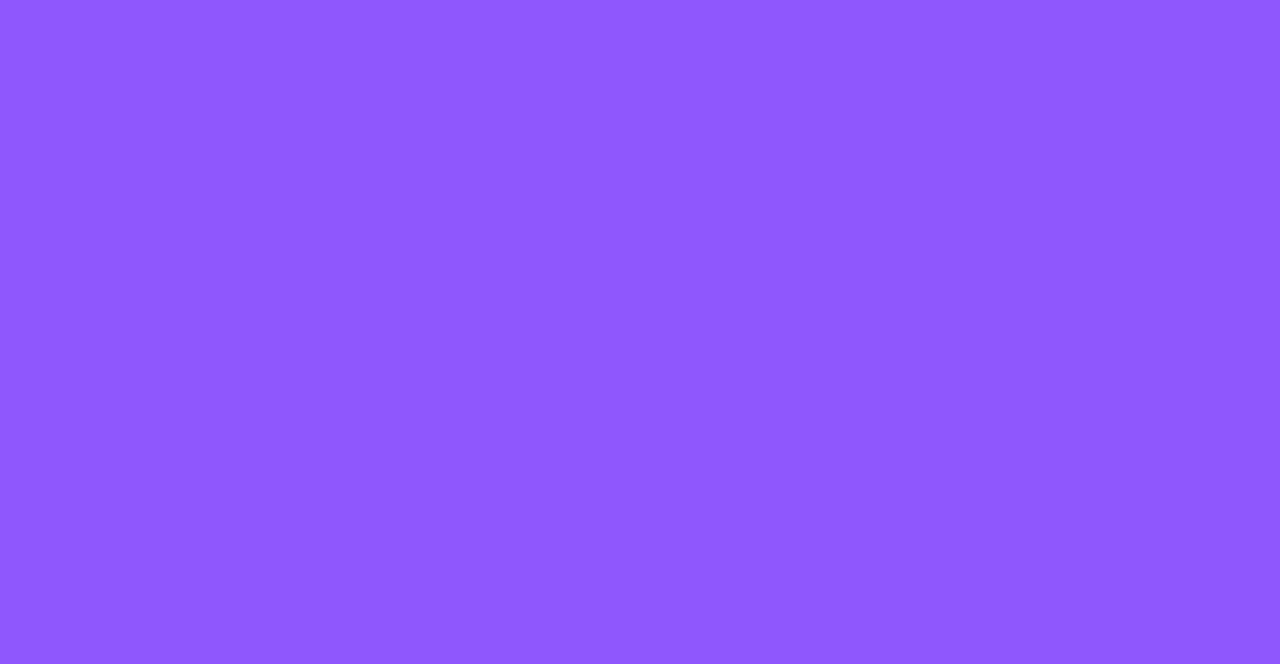
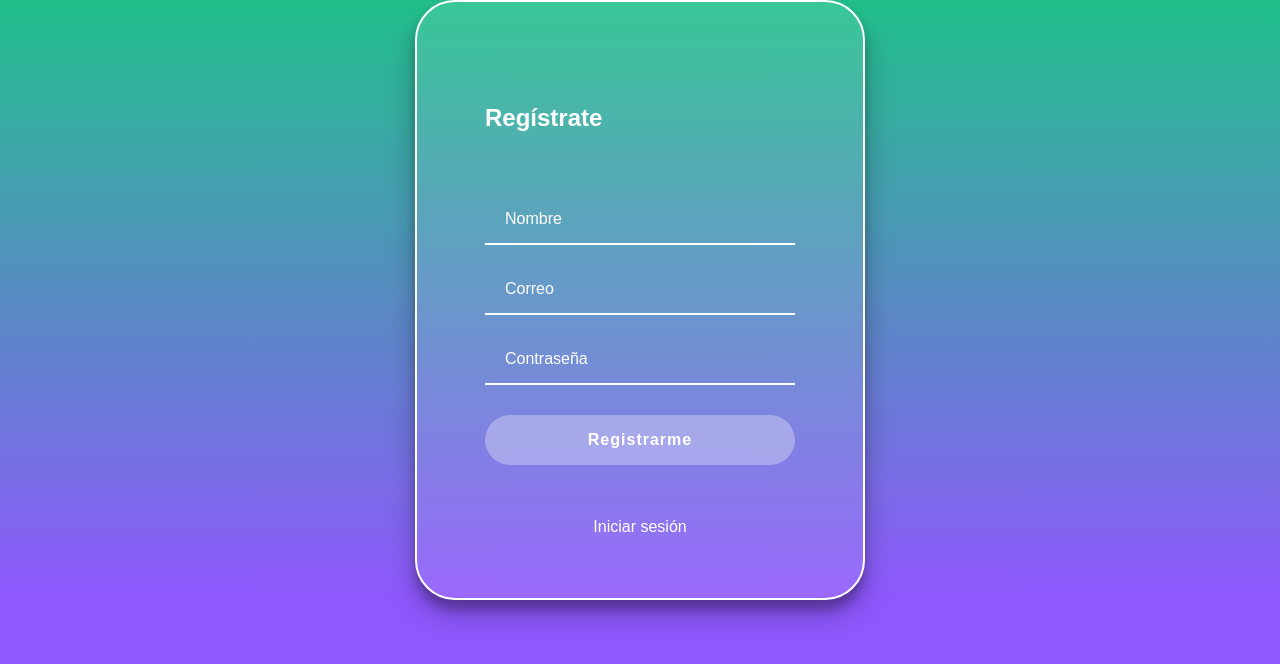
Before and after one commit to joelespinozaro/videos, a React app: page /register in a window 1280 px wide. Shown: the top 664 px of the page. Built offline with nearby package versions, Linux system fonts and the light colour scheme; a web font is replaced by a local one.

Commit message:
register container

```diff
--- /dev/null
+++ b/src/containers/Register/Register.jsx
@@ -0,0 +1,23 @@
+import React from 'react';
+import './Register.scss';
+
+export const Register = () => (
+  <section className="register">
+    <section className="register__container">
+      <h2>Regístrate</h2>
+      <form className="register__container--form">
+        <input className="input" type="text" placeholder="Nombre" />
+        <input className="input" type="text" placeholder="Correo" />
+        <input
+          className="input"
+          type="password"
+          placeholder="Contraseña"
+        />
+        <button className="button">Registrarme</button>
+      </form>
+      <a href="">Iniciar sesión</a>
+    </section>
+  </section>
+);
+
+export default Register;
--- /dev/null
+++ b/src/containers/Register/Register.scss
@@ -0,0 +1,35 @@
+.register {
+  background-image: linear-gradient(#21c08b, #8f57fd);
+  display: flex;
+  align-items: center;
+  flex-direction: column;
+  justify-content: center;
+  padding: 0px 30px;
+  min-height: calc(100vh - 200px); /* El ancho será igual al tamaño de todo el height menos 200px (100px del header + 100px del footer) */
+}
+
+.register__container {
+  background-color: rgba(255,255,255,0.1);
+  border: 2px solid white;
+  border-radius: 40px;
+  box-shadow: 0 14px 28px rgba(0,0,0,0.25), 0 10px 10px rgba(0,0,0,0.22);
+  color: white;
+  display: flex;
+  flex-direction: column;
+  justify-content: space-around;
+  min-height: 600px;
+  padding: 60px 68px 40px;
+  width:450px;
+}
+
+.register__container--form {
+  display: flex;
+  flex-direction: column;
+}
+
+.register__container a {
+  color: white;
+  font-size: 16px;
+  text-align: center;
+  text-decoration: none;
+}
--- /dev/null
+++ b/src/containers/Register/index.js
@@ -0,0 +1,3 @@
+import Register from './Register';
+
+export default Register;
--- a/src/routes/App.js
+++ b/src/routes/App.js
@@ -1,13 +1,17 @@
 import React from 'react';
-import { BrowserRouter, Route } from 'react-router-dom';
+import { BrowserRouter, Route, Switch } from 'react-router-dom';
 import Home from '../containers/Home';
 import Login from '../containers/Login';
+import Register from '../containers/Register';
 import '../assets/styles/App.scss';
 
 const App = () => (
   <BrowserRouter>
-    <Route exact path="/" component={Home} />
-    <Route exact path="/login" component={Login} />
+    <Switch>
+      <Route exact path="/" component={Home} />
+      <Route exact path="/login" component={Login} />
+      <Route exact path="/register" component={Register} />
+    </Switch>
   </BrowserRouter>
 );
 
```
